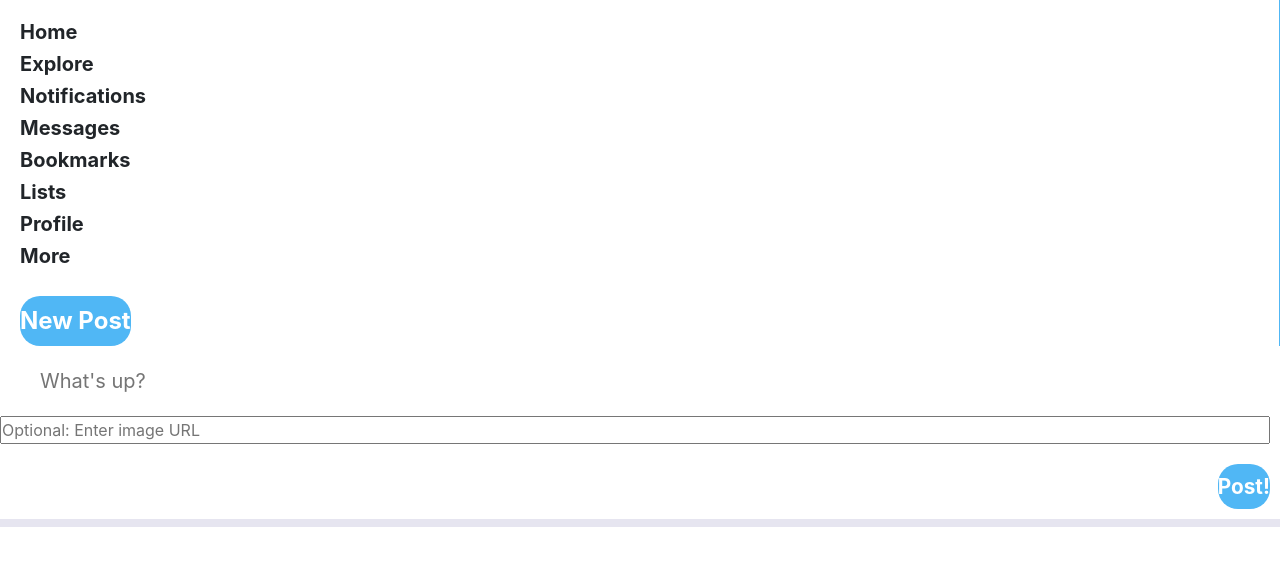
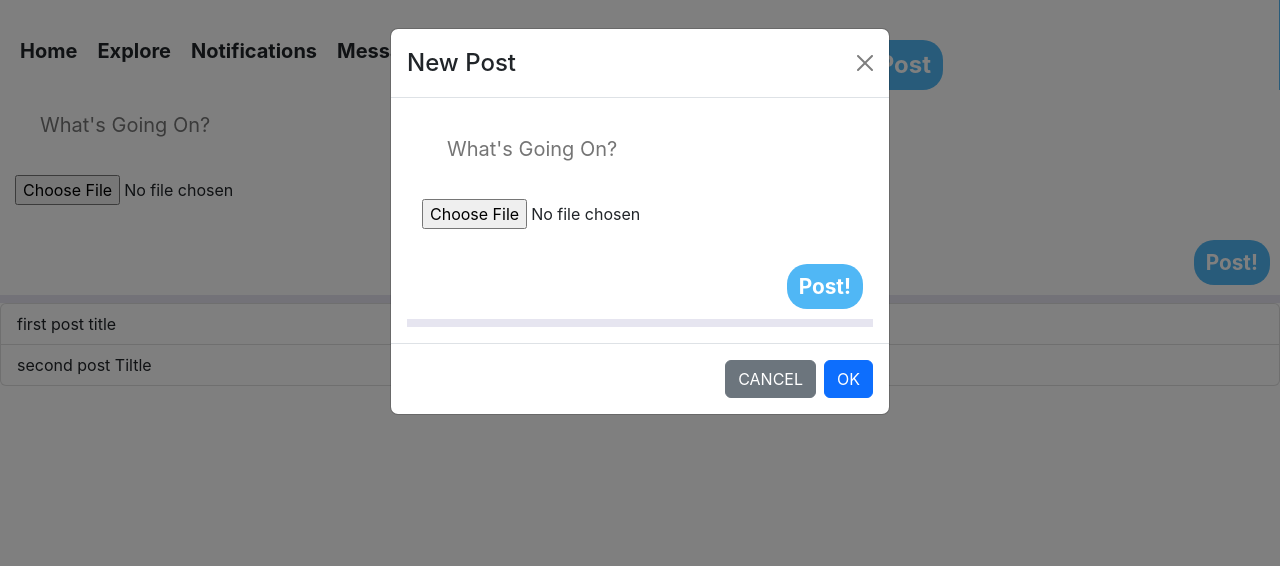
Before and after one commit to BLAKG07D/ntwrkrs_social, a React (Create React App) app: page /profile in a window 1280 px wide. Both pictures are taken after a click on the button "New Post". Shown: the top 566 px of the page. Built offline with nearby package versions, Linux system fonts and the light colour scheme.

Commit message:
addig all

```diff
--- a/src/App.js
+++ b/src/App.js
@@ -2,11 +2,13 @@
 import './App.css';
 import Sidebar from './components/Sidebar'
 import NewPost from './components/NewPost';
+import PostsSection from './components/PostsSection';
 function App() {
   return (
     <div className="App">
       <Sidebar />
       <NewPost/>
+      <PostsSection/>
     </div>
   );
 }
--- a/src/components/NewPost.js
+++ b/src/components/NewPost.js
@@ -1,44 +1,46 @@
 
 import React, { useState } from "react";
-
+import {Button,Form} from 'react-bootstrap'
 import "../styles/newPost.css";
 
+import Post from "../components/Post";
 function NewPost() {
     const [newPost, setNewPost] = useState("");
     const [postImage, setPostImage] = useState("");
-
+    const [finalPost, setFinalPost] = useState("");
     const sendPost = (e) => {
         e.preventDefault();
 
 
-
+        setNewPost(e.target.value);
+        setFinalPost(newPost)
         setNewPost("");
         setPostImage("");
     };
 
     return (
         <div className="postBox">
-            <form>
+            <Form>
                 <div className="postBox__input">
 
                     <input
                         value={newPost}
                         onChange={(e) => setNewPost(e.target.value)}
-                        placeholder="What's up?"
+                        placeholder="What's Going On?"
                         type="text"
                     />
                 </div>
                 <input
-                    placeholder="Optional: Enter image URL"
                     value={postImage}
                     onChange={(e) => setPostImage(e.target.value)}
-                    type="text"
-                    className="tweetBox__imageInput"
+                    type="file"
+                    className="postBox__imageInput"
                 />
-                <button onClick={sendPost} type="submit" className="postBox__button">
+                <Button onClick={sendPost} type="submit" className="postBox__button">
                     Post!
-                </button>
-            </form>
+                </Button>
+            </Form>
+           {finalPost.length===0 ? "": <Post postContent={finalPost} />}
         </div>
     );
 }
--- a/src/components/Post.js
+++ b/src/components/Post.js
@@ -1,7 +1,7 @@
-import {Card,Button} from 'react-bootstrap';
+import {Card} from 'react-bootstrap';
 
 import React, { Component } from 'react'
-import PostControls from './PostControl';
+
 export default class Post extends Component {
     constructor(props) {
       super(props)
@@ -18,11 +18,13 @@ export default class Post extends Component {
             <Card.Header>
 
             </Card.Header>
+            <Card.Img>
+              {this.props.postImage}
+            </Card.Img>
             <Card.Body>
-
+                  {this.props.postContent}
             </Card.Body>
             <Card.Footer>
-            <PostControls id={this.state.id}/>
             </Card.Footer>
         </Card>
       </>
--- /dev/null
+++ b/src/components/PostsSection.js
@@ -0,0 +1,37 @@
+import React from 'react'
+import { ListGroup } from 'react-bootstrap'
+export default function PostsSection() {
+    let postArray = [
+        {
+            title:"first post title",
+            id:1
+        },{
+            title:"second post Tiltle",
+            id:2
+        },
+    ]
+  return (
+    /*
+     I need to query the database to get all posts
+     async function getAllPosts(){
+        await axios.get(url,(res)=>{
+        postArray.push(res.data))
+        }
+     }
+
+
+
+     Once I have the posts I can iterate over the array of objects and render each
+     post
+
+
+     */
+    <div>
+      <ListGroup >
+        {postArray.map(post => (
+          <ListGroup.Item key={post.id}>{post.title}</ListGroup.Item>
+        ))}
+      </ListGroup>
+    </div>
+  )
+}
--- a/src/components/Sidebar.js
+++ b/src/components/Sidebar.js
@@ -1,9 +1,16 @@
-import React from "react";
+import {React, useState} from "react";
 import "../styles/sidebar.css";
+import {Button, Modal} from "react-bootstrap"
 import SidebarOption from "./SidebarOption";
-function Sidebar() {
+import NewPost from "./NewPost";
+function Sidebar(props) {
+
+    const [isOpen, setIsOpen] = useState(false);
     const showNewPost = () => {
-
+        setIsOpen(true);
+    }
+    const hideNewPost = () => {
+        setIsOpen(false);
     }
     return (
         <div className="sidebar">
@@ -17,9 +24,21 @@ function Sidebar() {
             <SidebarOption text="Profile" />
             <SidebarOption  text="More" />
 
-            <button onClick={showNewPost} type='submit'className="sidebar__post" >
+            <Button onClick={showNewPost} type='submit'className="sidebar__post" >
                 New Post
-                </button>
+            </Button>
+            <Modal show={isOpen} onHide={hideNewPost}>
+                <Modal.Header closeButton>
+                    <Modal.Title>New Post</Modal.Title>
+                </Modal.Header>
+                <Modal.Body>
+                <NewPost/>
+                </Modal.Body>
+                <Modal.Footer>
+                    <Button variant="secondary" onClick={hideNewPost}>CANCEL</Button>
+                    <Button variant='primary' onClick={hideNewPost}>OK</Button>
+                </Modal.Footer>
+            </Modal>
 
         </div>
     );
--- a/src/styles/sidebar.css
+++ b/src/styles/sidebar.css
@@ -11,7 +11,9 @@
 }
 .sidebar {
   border-right: 1px solid var(--app-color);
-  flex: 0.25;
+  display:flex;
+  flex-wrap: wrap;
+  flex-shrink: inherit;
   min-width: 250px;
   padding-top: 20px;
   padding-left: 20px;
```
